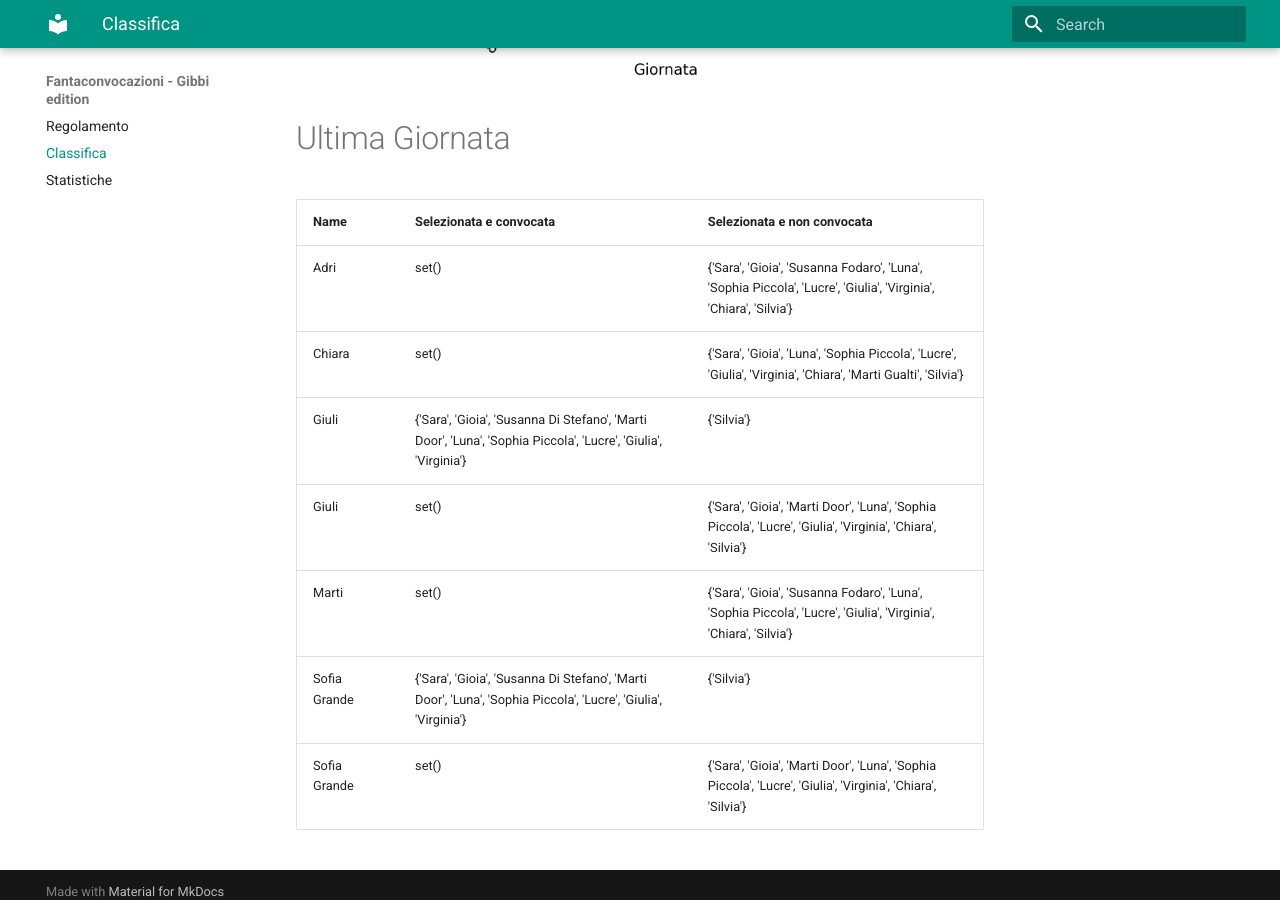
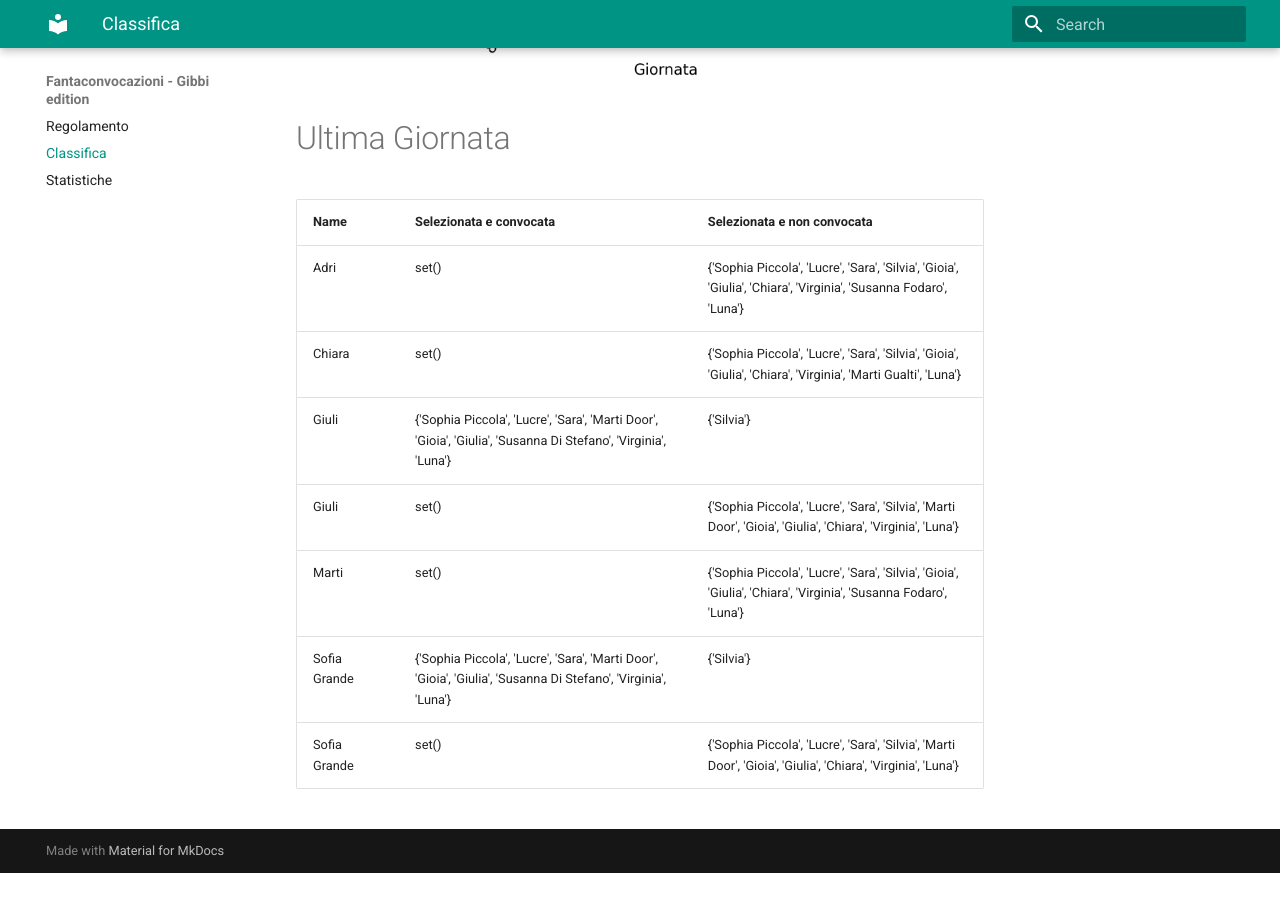
Before and after one commit to martinig94/fantagibbi, an MkDocs documentation site: the page built from docs/Classifica.md, in a window 1280 px wide and 900 px high, scrolled down 1030 px. Built offline with MkDocs 1.6.1 and Material for MkDocs 9.7.7, drawn with Linux system fonts in a browser that asks for light colours; after the commit the page ends 1903 px from its top, so only the background shows below that.

Commit message:
Auto-update from main.py

```diff
--- a/docs/Classifica.md
+++ b/docs/Classifica.md
@@ -18,11 +18,11 @@
 <!-- START_TABLE CORRECT -->
 | Name         | Selezionata e convocata                                                                                        | Selezionata e non convocata                                                                                      |
 |:-------------|:---------------------------------------------------------------------------------------------------------------|:-----------------------------------------------------------------------------------------------------------------|
-| Adri         | set()                                                                                                          | {'Sara', 'Gioia', 'Susanna Fodaro', 'Luna', 'Sophia Piccola', 'Lucre', 'Giulia', 'Virginia', 'Chiara', 'Silvia'} |
-| Chiara       | set()                                                                                                          | {'Sara', 'Gioia', 'Luna', 'Sophia Piccola', 'Lucre', 'Giulia', 'Virginia', 'Chiara', 'Marti Gualti', 'Silvia'}   |
-| Giuli        | {'Sara', 'Gioia', 'Susanna Di Stefano', 'Marti Door', 'Luna', 'Sophia Piccola', 'Lucre', 'Giulia', 'Virginia'} | {'Silvia'}                                                                                                       |
-| Giuli        | set()                                                                                                          | {'Sara', 'Gioia', 'Marti Door', 'Luna', 'Sophia Piccola', 'Lucre', 'Giulia', 'Virginia', 'Chiara', 'Silvia'}     |
-| Marti        | set()                                                                                                          | {'Sara', 'Gioia', 'Susanna Fodaro', 'Luna', 'Sophia Piccola', 'Lucre', 'Giulia', 'Virginia', 'Chiara', 'Silvia'} |
-| Sofia Grande | {'Sara', 'Gioia', 'Susanna Di Stefano', 'Marti Door', 'Luna', 'Sophia Piccola', 'Lucre', 'Giulia', 'Virginia'} | {'Silvia'}                                                                                                       |
-| Sofia Grande | set()                                                                                                          | {'Sara', 'Gioia', 'Marti Door', 'Luna', 'Sophia Piccola', 'Lucre', 'Giulia', 'Virginia', 'Chiara', 'Silvia'}     |
+| Adri         | set()                                                                                                          | {'Sophia Piccola', 'Lucre', 'Sara', 'Silvia', 'Gioia', 'Giulia', 'Chiara', 'Virginia', 'Susanna Fodaro', 'Luna'} |
+| Chiara       | set()                                                                                                          | {'Sophia Piccola', 'Lucre', 'Sara', 'Silvia', 'Gioia', 'Giulia', 'Chiara', 'Virginia', 'Marti Gualti', 'Luna'}   |
+| Giuli        | {'Sophia Piccola', 'Lucre', 'Sara', 'Marti Door', 'Gioia', 'Giulia', 'Susanna Di Stefano', 'Virginia', 'Luna'} | {'Silvia'}                                                                                                       |
+| Giuli        | set()                                                                                                          | {'Sophia Piccola', 'Lucre', 'Sara', 'Silvia', 'Marti Door', 'Gioia', 'Giulia', 'Chiara', 'Virginia', 'Luna'}     |
+| Marti        | set()                                                                                                          | {'Sophia Piccola', 'Lucre', 'Sara', 'Silvia', 'Gioia', 'Giulia', 'Chiara', 'Virginia', 'Susanna Fodaro', 'Luna'} |
+| Sofia Grande | {'Sophia Piccola', 'Lucre', 'Sara', 'Marti Door', 'Gioia', 'Giulia', 'Susanna Di Stefano', 'Virginia', 'Luna'} | {'Silvia'}                                                                                                       |
+| Sofia Grande | set()                                                                                                          | {'Sophia Piccola', 'Lucre', 'Sara', 'Silvia', 'Marti Door', 'Gioia', 'Giulia', 'Chiara', 'Virginia', 'Luna'}     |
 <!-- END_TABLE CORRECT -->
```
